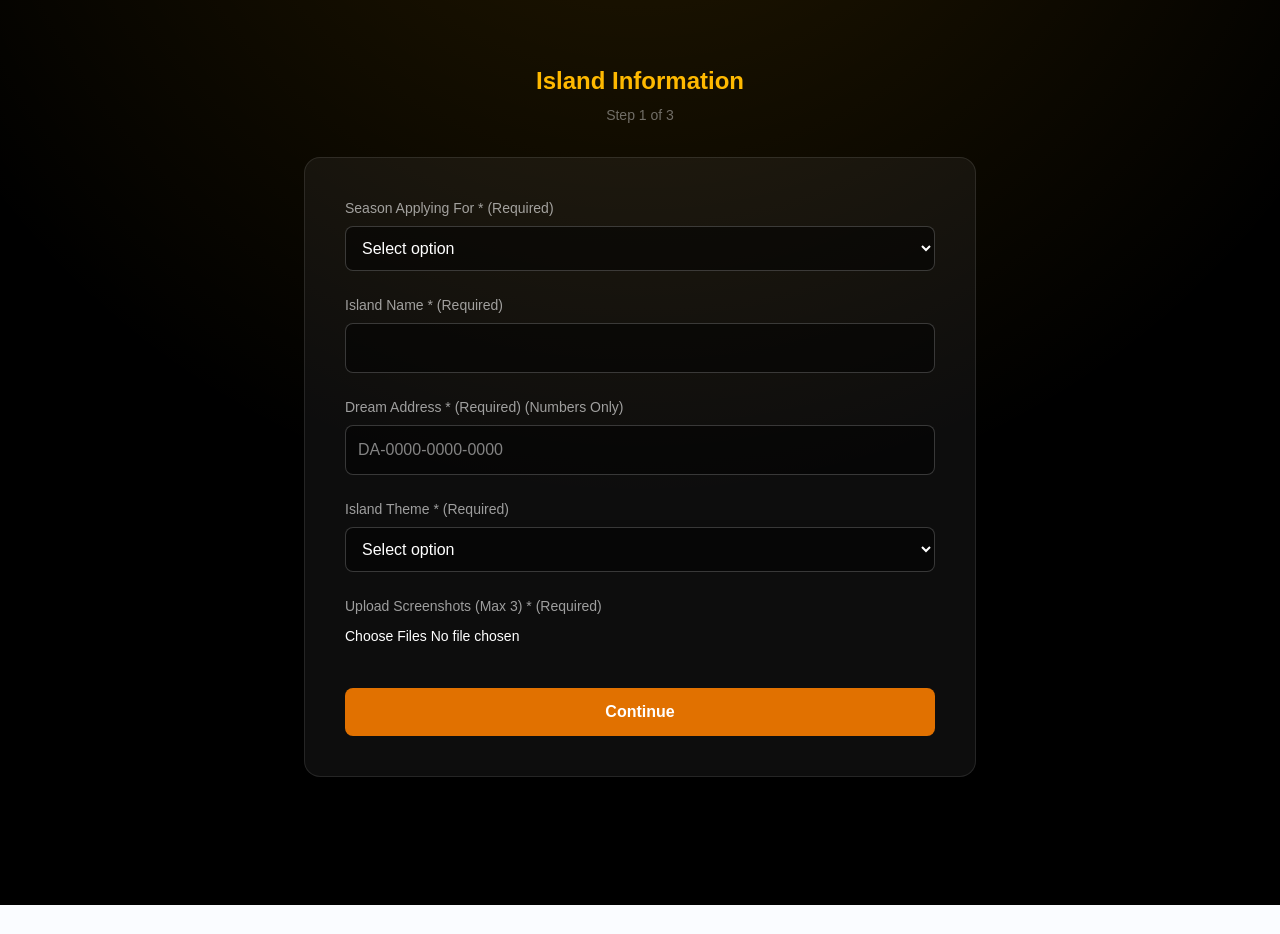
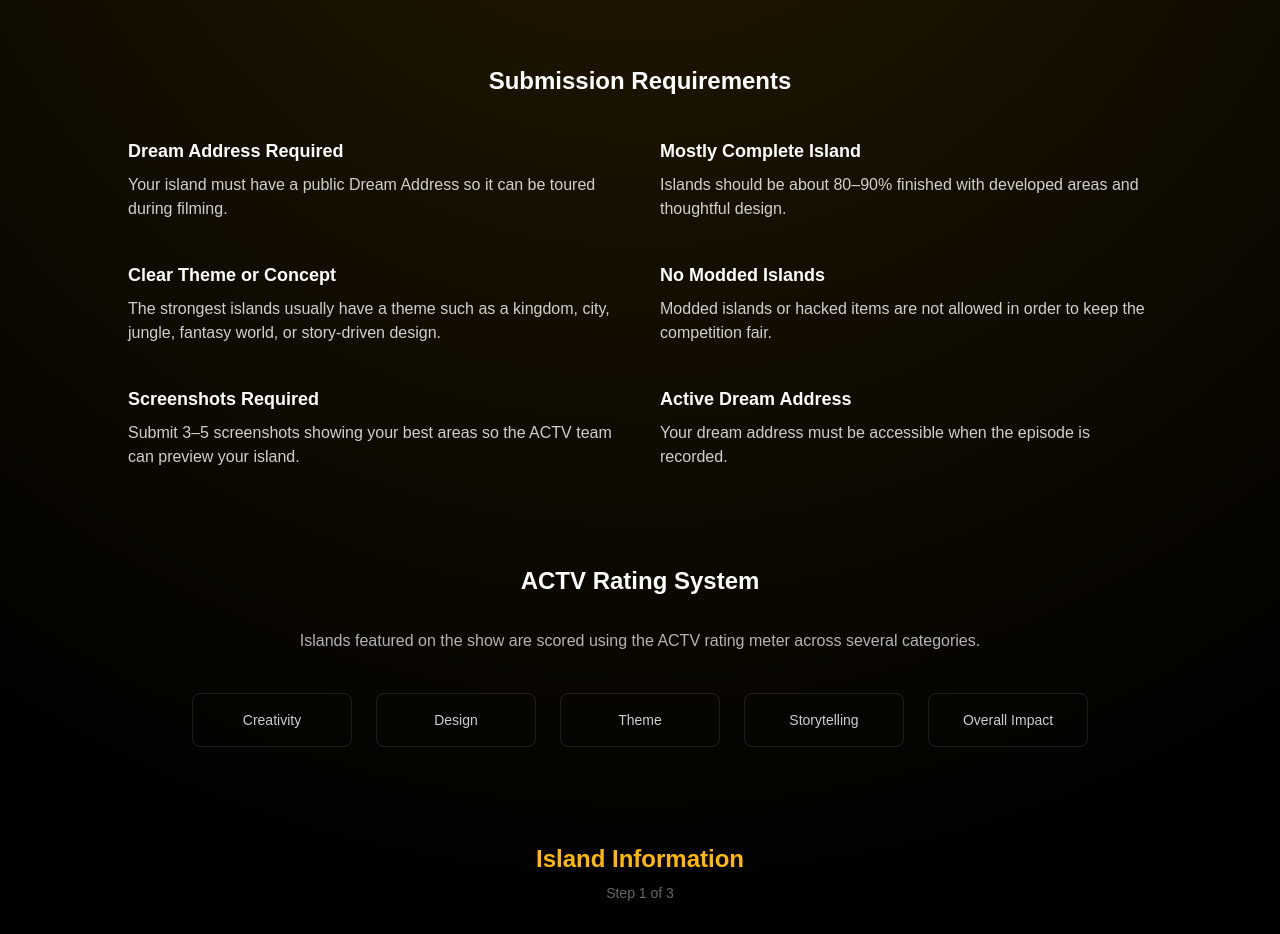
Before and after one commit to lunexlabs/ndo-network, a Next.js app: page /actv/submit in a window 1280 px wide. Shown: the part 360-1294 px from the top of the page. Built offline with nearby package versions, Linux system fonts and the light colour scheme.

Commit message:
requirements

```diff
--- a/app/actv/submit/page.tsx
+++ b/app/actv/submit/page.tsx
@@ -8,12 +8,12 @@ export default function ACTVSubmitPage() {
       {/* Background Glow */}
       <div className="absolute inset-0 pointer-events-none bg-[radial-gradient(circle_at_top,rgba(255,180,0,0.15),transparent_60%)]" />
 
-      {/* Content Layer */}
       <div className="relative z-10 py-32">
         <Container>
 
-          {/* Hero Header */}
+          {/* HERO */}
           <div className="max-w-3xl mx-auto text-center mb-20">
+
             <span className="text-xs uppercase tracking-widest text-amber-400 mb-4 block">
               Season 1 Casting
             </span>
@@ -23,15 +23,129 @@ export default function ACTVSubmitPage() {
             </h1>
 
             <p className="text-white/70 max-w-xl mx-auto">
-              Think your island deserves the spotlight? Apply for a chance
-              to be featured in Season 1.
+              Each episode of ACTV tours three incredible islands searching
+              for creativity, storytelling, and design. If your island
+              stands out, it could appear on the show.
             </p>
+
           </div>
 
+          {/* REQUIREMENTS */}
+          <div className="max-w-5xl mx-auto mb-24">
+
+            <h2 className="text-2xl font-semibold mb-10 text-center">
+              Submission Requirements
+            </h2>
+
+            <div className="grid md:grid-cols-2 gap-10 text-white/80">
+
+              <div>
+                <h3 className="text-lg font-semibold mb-2 text-white">
+                  Dream Address Required
+                </h3>
+                <p>
+                  Your island must have a public Dream Address so it can be
+                  toured during filming.
+                </p>
+              </div>
+
+              <div>
+                <h3 className="text-lg font-semibold mb-2 text-white">
+                  Mostly Complete Island
+                </h3>
+                <p>
+                  Islands should be about 80–90% finished with developed
+                  areas and thoughtful design.
+                </p>
+              </div>
+
+              <div>
+                <h3 className="text-lg font-semibold mb-2 text-white">
+                  Clear Theme or Concept
+                </h3>
+                <p>
+                  The strongest islands usually have a theme such as a
+                  kingdom, city, jungle, fantasy world, or story-driven design.
+                </p>
+              </div>
+
+              <div>
+                <h3 className="text-lg font-semibold mb-2 text-white">
+                  No Modded Islands
+                </h3>
+                <p>
+                  Modded islands or hacked items are not allowed in order to
+                  keep the competition fair.
+                </p>
+              </div>
+
+              <div>
+                <h3 className="text-lg font-semibold mb-2 text-white">
+                  Screenshots Required
+                </h3>
+                <p>
+                  Submit 3–5 screenshots showing your best areas so the ACTV
+                  team can preview your island.
+                </p>
+              </div>
+
+              <div>
+                <h3 className="text-lg font-semibold mb-2 text-white">
+                  Active Dream Address
+                </h3>
+                <p>
+                  Your dream address must be accessible when the episode is
+                  recorded.
+                </p>
+              </div>
+
+            </div>
+          </div>
+
+          {/* RATING SYSTEM */}
+          <div className="max-w-4xl mx-auto text-center mb-24">
+
+            <h2 className="text-2xl font-semibold mb-8">
+              ACTV Rating System
+            </h2>
+
+            <p className="text-white/70 mb-10">
+              Islands featured on the show are scored using the ACTV rating
+              meter across several categories.
+            </p>
+
+            <div className="grid grid-cols-2 md:grid-cols-5 gap-6 text-white/80 text-sm">
+
+              <div className="border border-white/10 rounded-lg py-4">
+                Creativity
+              </div>
+
+              <div className="border border-white/10 rounded-lg py-4">
+                Design
+              </div>
+
+              <div className="border border-white/10 rounded-lg py-4">
+                Theme
+              </div>
+
+              <div className="border border-white/10 rounded-lg py-4">
+                Storytelling
+              </div>
+
+              <div className="border border-white/10 rounded-lg py-4">
+                Overall Impact
+              </div>
+
+            </div>
+
+          </div>
+
+          {/* FORM */}
           <SubmissionForm />
 
         </Container>
       </div>
+
     </section>
   );
 }
```
